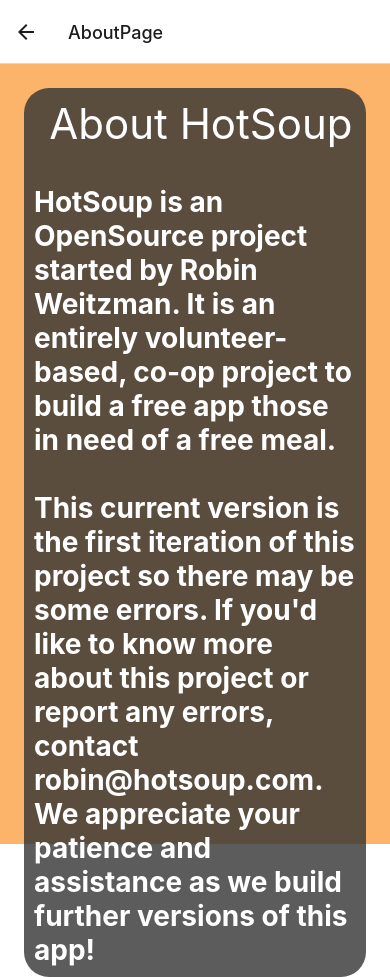
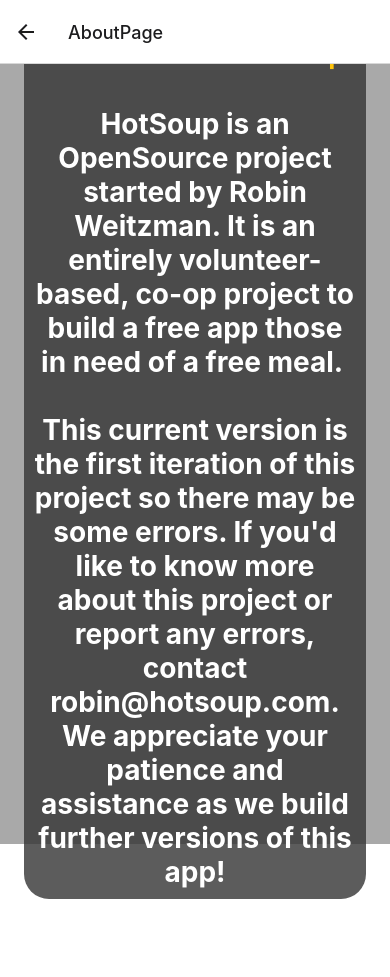
Before and after one commit to HotSoupRepos/HotSoup-frontend, a React Native app: screen /AboutPage in a window 390 px wide. After the commit the page ends 899 px from the top, so only its background shows below. Built offline with nearby package versions, Linux system fonts and the light colour scheme.

Commit message:
updated about page styles to match other screens

```diff
--- a/src/screens/AboutPage.tsx
+++ b/src/screens/AboutPage.tsx
@@ -4,7 +4,7 @@
 export default function AboutPage() {
   return (
     <View style={styles.container}>
-      <View style={styles.textBlock}>
+      <View style={styles.textContainer}>
         <Text style={styles.header}> About HotSoup</Text>
         <Text style={styles.text}>
           HotSoup is an OpenSource project started by Robin Weitzman. It
@@ -35,9 +35,10 @@
     flex: 1,
     padding: 24,
     alignItems: "center",
-    backgroundColor: "#fcb36a"
+    justifyContent: 'center',
+    backgroundColor: 'rgba(0,0,0, 0.3)'
   },
-  textBlock: {
+  textContainer: {
     borderRadius: 25,
     padding: 10,
     alignItems: "center",
@@ -47,10 +48,11 @@
   text: {
     color: "#FFF",
     fontSize: 28,
-    fontWeight: "bold"
+    fontWeight: "bold",
+    textAlign: "center",
   },
   header: {
-    color: "#fff",
+    color: "#ffc40c",
     fontSize: 42,
     marginBottom: 36
   }
```
